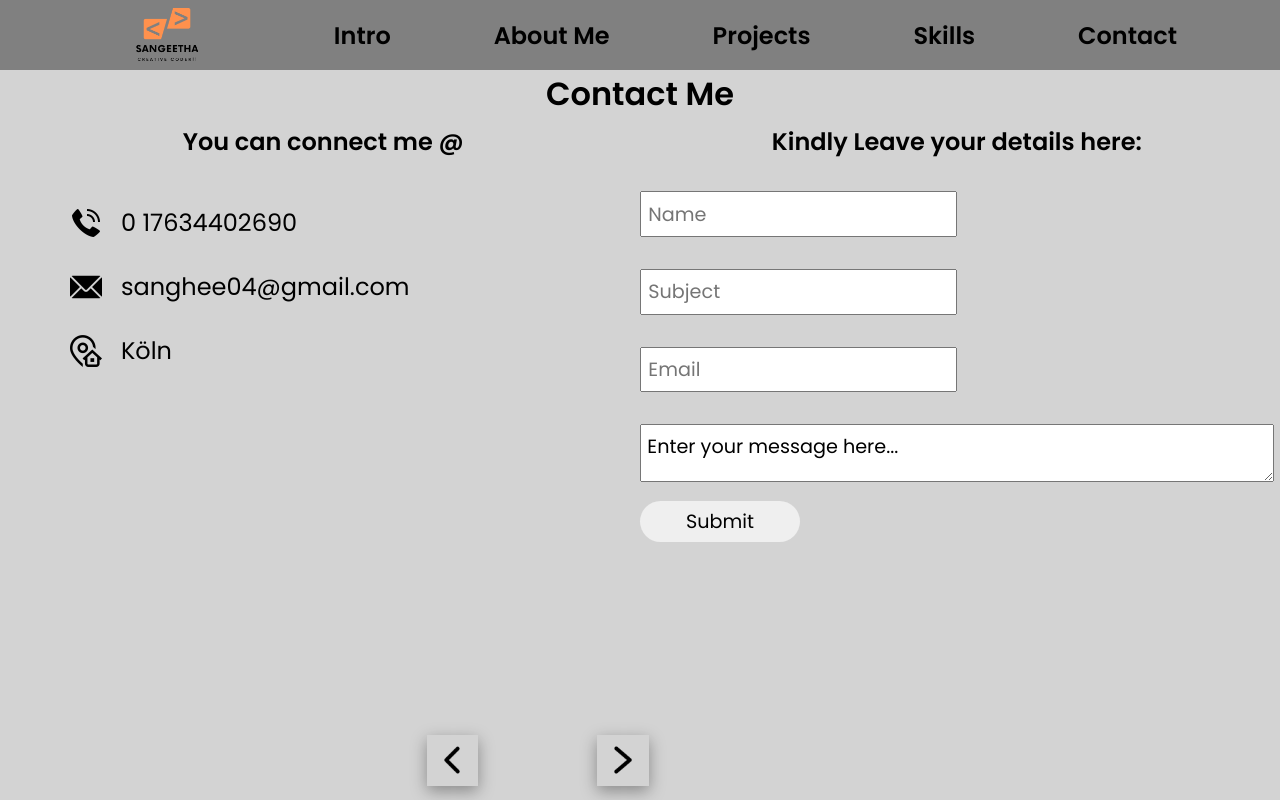
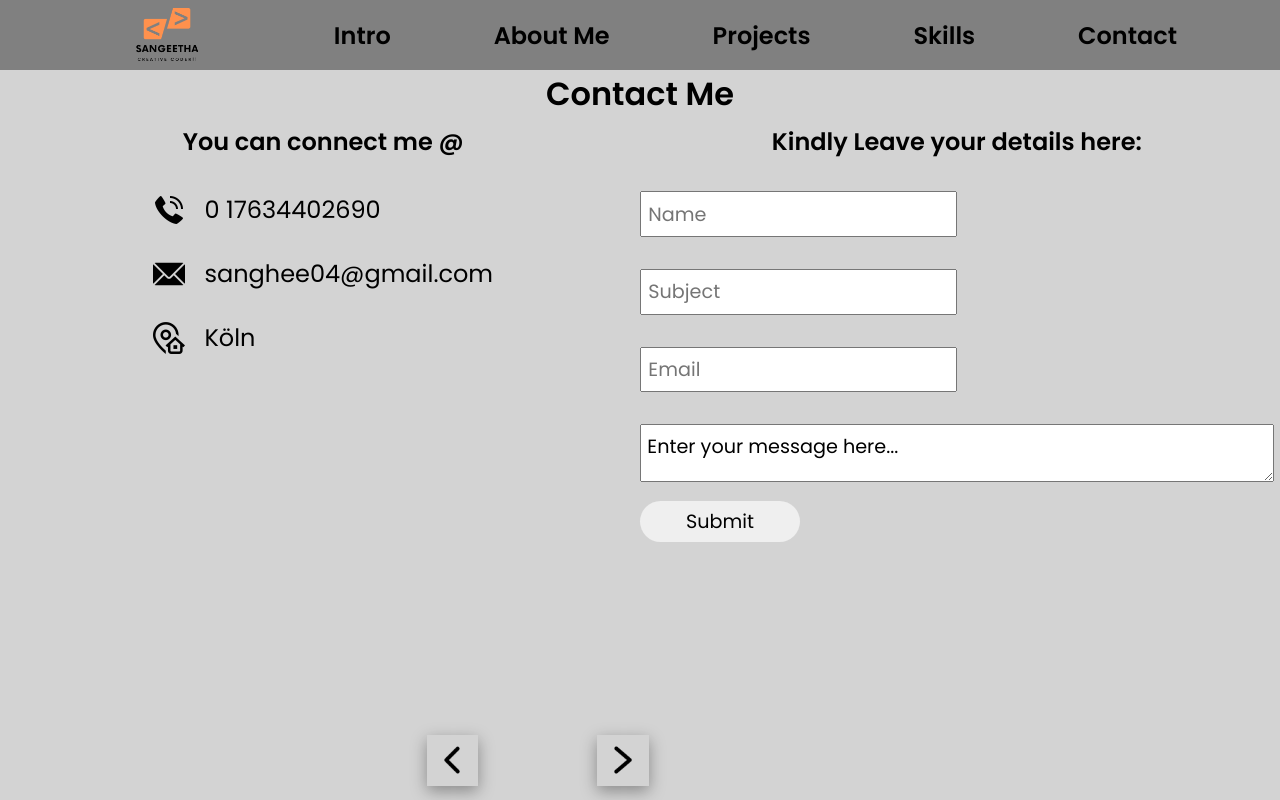
Before and after one commit to sgujuluva/portfolio-react, a React (Create React App) app: page /contact in a window 1280 px wide. Built offline with nearby package versions, Linux system fonts and the light colour scheme.

Commit message:
contact page stylyed

```diff
--- a/src/components/Contact/Contact.css
+++ b/src/components/Contact/Contact.css
@@ -7,18 +7,19 @@
   text-align: center;
 }
 .contact-wrapper {
+
   padding: 0.5%;
   display: flex;
   text-align: center;
 }
 .contact-left {
   flex: 1;
+  display: flex;
+  flex-direction: column;
+  align-items: center;
 }
 .contact-info{
-  display: flex;
-  flex-direction: column;
-  justify-content: center;
-  align-items: center;
+ margin-top:3%;
 }
 .contact-info h2 {
   font-size: 1.5rem;
--- a/src/components/Contact/Contact.jsx
+++ b/src/components/Contact/Contact.jsx
@@ -40,8 +40,9 @@ function Contact() {
       </div>
       <div className="contact-wrapper">
         <div className="contact-left">
+        <h2> You can connect me @</h2>
           <div className="contact-info">
-            <h2> You can connect me @</h2>
+
             <div className="contact-info-icon">
               <img src={Phone} alt="phone" />0 17634402690
             </div>
```
